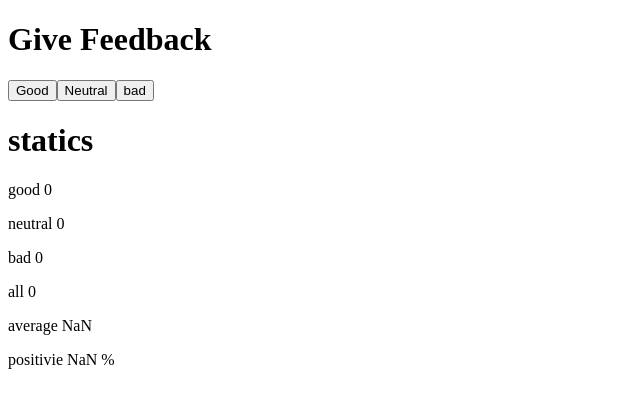
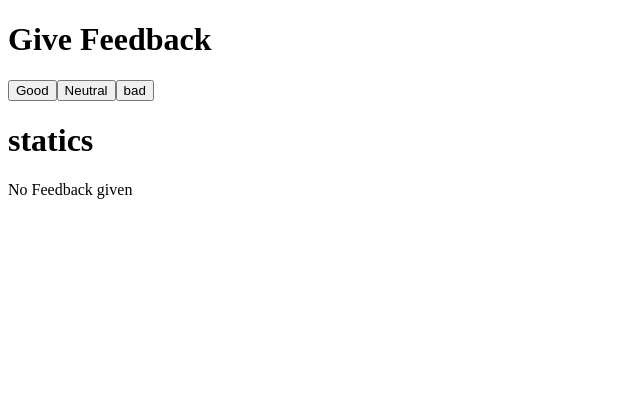
Before and after one commit to AGUACATE2304/React-state-management-app, a React (Vite) app: page / in a window 1280 px wide. Shown: the top 408 px of the page, without its empty margins (0-640 px from the left). Built offline with nearby package versions, Linux system fonts and the light colour scheme.

Commit message:
exercice 1.9 complet

```diff
--- a/src/App.jsx
+++ b/src/App.jsx
@@ -2,6 +2,7 @@
 import GoodButton from "./goodButton.jsx";
 import NeutralButton from "./neutralButton.jsx";
 import BadButton from "./badButton.jsx";
+import Statics from "./Statics.jsx";
 
 const App = () => {
   // save each button click in its own state
@@ -9,28 +10,13 @@
   const [neutral, setNeutral] = useState(0);
   const [bad, setBad] = useState(0);
 
-  let totalScore = 0;
-  let averageScore = 0;
-  let positiveFeedback = 0;
-
-  totalScore = good + neutral * 0 + bad * -1;
-  averageScore = totalScore / (good + neutral + bad);
-
-  positiveFeedback = (good / (good + neutral + bad)) * 100;
-
   return (
     <div>
       <h1>Give Feedback</h1>
       <GoodButton clicks={setGood} />
       <NeutralButton clicks={setNeutral} />
       <BadButton clicks={setBad} />
-      <h1>statics</h1>
-      <p>good {good}</p>
-      <p>neutral {neutral}</p>
-      <p>bad {bad}</p>
-      <p>all {good + neutral + bad}</p>
-      <p>average {averageScore}</p>
-      <p>positivie {positiveFeedback} %</p>
+      <Statics good={good} neutral={neutral} bad={bad} />
     </div>
   );
 };
--- /dev/null
+++ b/src/Statics.jsx
@@ -0,0 +1,31 @@
+const Statics = ({ good, neutral, bad }) => {
+  let totalScore = 0;
+  let averageScore = 0;
+  let positiveFeedback = 0;
+
+  totalScore = good + neutral * 0 + bad * -1;
+  averageScore = totalScore / (good + neutral + bad);
+
+  positiveFeedback = (good / (good + neutral + bad)) * 100;
+
+  if (good === 0 && neutral === 0 && bad === 0) {
+    return (
+      <div>
+        <h1>statics</h1>
+        <p>No Feedback given</p>
+      </div>
+    );
+  }
+  return (
+    <div>
+      <h1>statics</h1>
+      <p>good {good}</p>
+      <p>neutral {neutral}</p>
+      <p>bad {bad}</p>
+      <p>all {good + neutral + bad}</p>
+      <p>average {averageScore}</p>
+      <p>positivie {positiveFeedback} %</p>
+    </div>
+  );
+};
+export default Statics;
```
